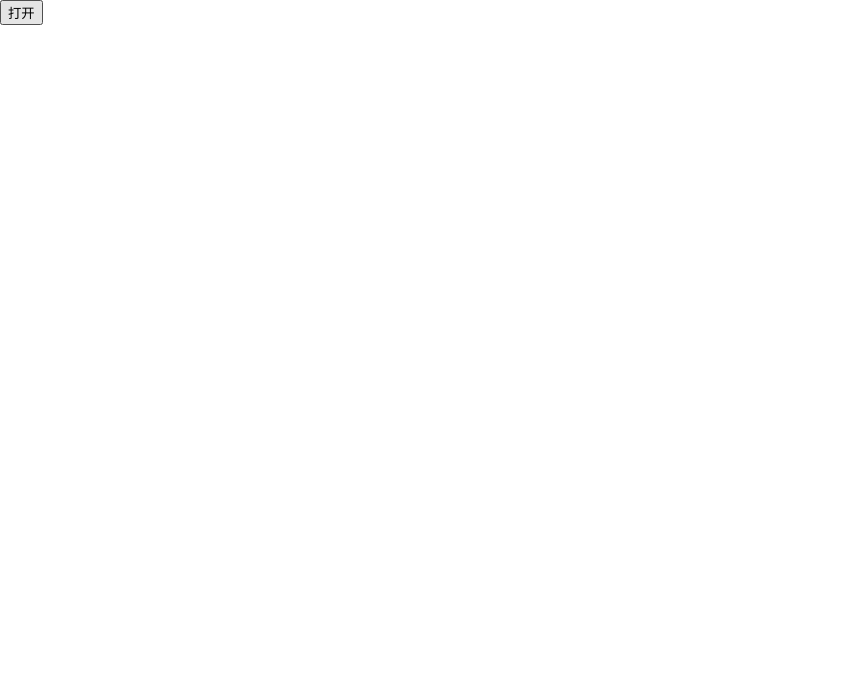
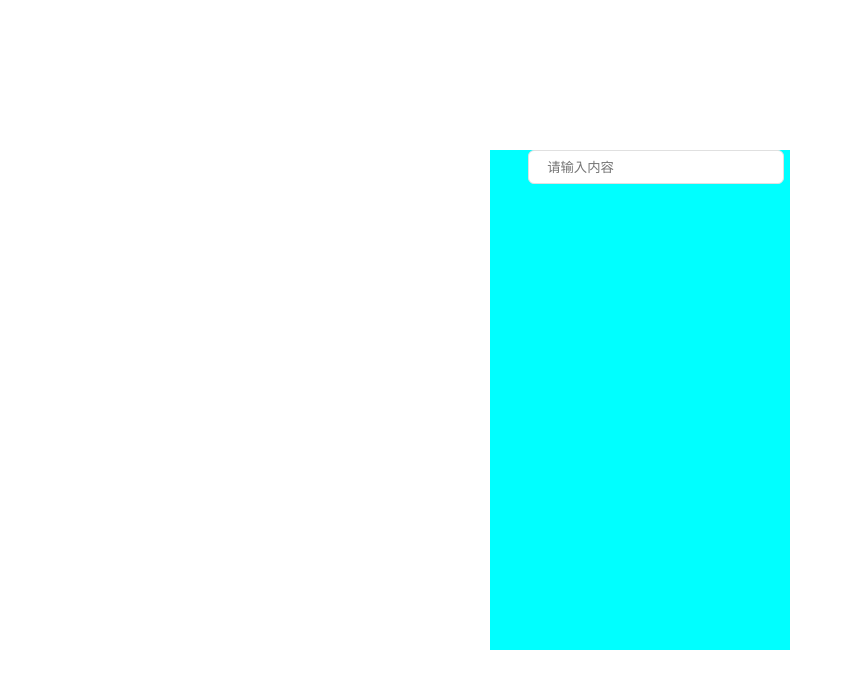
Before and after one commit to shanlihang/wldz-ui, a Vue app: page / in a window 1280 px wide. Shown: the top 688 px of the page, without its empty margins (0-853 px from the left). Built offline with nearby package versions, Linux system fonts and the light colour scheme.

Commit message:
文本输入框

```diff
--- /dev/null
+++ b/src/components/form/WlTextInput.vue
@@ -0,0 +1,70 @@
+<script setup lang="ts">
+
+interface WlInput{
+    id?:string,
+    label?:string,
+    placeholder?:string,
+    width?:string,
+    height?:string,
+    disabled:boolean
+}
+
+const props = withDefaults(defineProps<WlInput>(),{
+    id:'input-a',
+    width:'100%',
+    height:'30px',
+    placeholder:'请输入内容',
+    label:'姓名',
+    disabled:false
+})
+
+</script>
+
+<template>
+    <div class="wl-input">
+        <div class="label">
+            <label :id="props.id">{{ props.label }}</label>
+        </div>
+        <div class="input">
+            <input
+                type="text"
+                :id="props.id"
+                :placeholder="props.placeholder"
+                :disabled="props.disabled"
+                :style="{
+                    width:props.width,
+                    height:props.height,
+
+                }"
+            >
+        </div>
+    </div>
+</template>
+
+<style scoped>
+.wl-input{
+    width: 100%;
+    display: flex;
+    align-items: center;
+    justify-content: space-around;
+}
+.label{
+    margin-right: 20px;
+}
+.input{
+    display: flex;
+    flex: 0.75 0 auto;
+    align-items: center;
+    justify-content: space-around;
+}
+.input input{
+    border-radius: 6px;
+    border: 1px solid #E0E0E0;
+	box-shadow:none;
+	outline: none;
+    text-indent: 1rem;
+}
+.input input:focus{
+    border: 1px solid #00a0fd;
+}
+</style>
--- a/src/views/ShowView.vue
+++ b/src/views/ShowView.vue
@@ -1,15 +1,14 @@
 <script setup lang="ts">
-import WlDrawer from '../components/feedback/WlDrawer.vue'
+import WlTextInput from '../components/form/WlTextInput.vue'
 
-import {ref} from 'vue'
 
-const a = ref(false)
 </script>
 
 <template>
     <div class="showView">
-        <button @click="a=!a">打开</button>
-        <WlDrawer :showDrawer="a" />
+        <div style="width: 300px;height: 500px;background-color: aqua;">
+            <WlTextInput label=""></WlTextInput>
+        </div>
 
     </div>
 
@@ -19,18 +18,9 @@ const a = ref(false)
 .showView{
     width: 100%;
     height: 100%;
-    /* display: flex; */
-}
-.menu{
-    height: 100%;
-    overflow: hidden;
-}
-.test{
-    height: 100%;
-    flex: 1 0 auto;
-    background-color: aqua;
     display: flex;
     align-items: center;
     justify-content: center;
+
 }
 </style>
```
